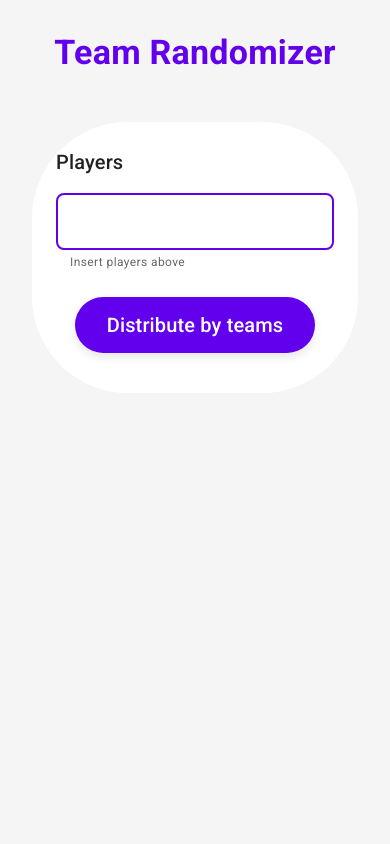
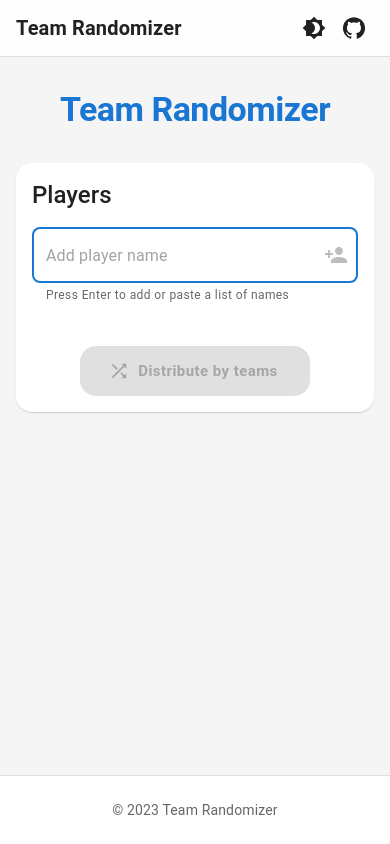
Before and after one commit to Cabeda/team-Randomizer, a React (Vite) app: page / in a window 390 px wide. Built offline with nearby package versions, Linux system fonts and the light colour scheme.

Commit message:
Add MUI icons and implement responsive layout with theme toggle

```diff
--- a/package.json
+++ b/package.json
@@ -4,6 +4,7 @@
   "private": true,
   "dependencies": {
     "@fontsource/roboto": "^5.2.5",
+    "@mui/icons-material": "^6.4.6",
     "@mui/material": "^6.4.6",
     "lz-string": "^1.5.0",
     "react": "^19.0.0",
--- a/src/App.tsx
+++ b/src/App.tsx
@@ -1,15 +1,24 @@
 import React, { useState, useEffect } from "react";
 import { Randomize } from "./Shared/random";
 import "./App.css";
-import { Chip, Grid2, TextField, Button } from "@mui/material";
 import {
+  Chip,
+  TextField,
+  Button,
   Typography,
   Paper,
   Box,
   useTheme,
   useMediaQuery,
-  alpha
+  alpha,
+  Container,
+  Stack,
+  Divider,
+  IconButton,
+  InputAdornment
 } from '@mui/material';
+import PersonAddIcon from '@mui/icons-material/PersonAdd';
+import ShuffleIcon from '@mui/icons-material/Shuffle';
 import ResponsiveLayout from './components/ResponsiveLayout';
 import { useThemeMode } from './components/ThemeModeProvider';
 import { Team, useTeamState } from './hooks/useTeamState';
@@ -72,7 +81,6 @@ function App() {
   };
 
   const handleResultChange = (matches: Imatch[]) => {
-
     const updatedTeams: Team[] = matches.map(match => ({
       id: match.team,
       name: match.team,
@@ -80,8 +88,6 @@ function App() {
     }));
 
     setTeams(updatedTeams);
-
-
   }
 
   const theme = useTheme();
@@ -92,7 +98,12 @@ function App() {
   if (loading) {
     return (
       <ResponsiveLayout>
-        <Box sx={{ textAlign: 'center', padding: 4 }}>
+        <Box sx={{
+          display: 'flex',
+          justifyContent: 'center',
+          alignItems: 'center',
+          height: '100vh'
+        }}>
           <Typography variant="h5">Loading...</Typography>
         </Box>
       </ResponsiveLayout>
@@ -101,56 +112,61 @@ function App() {
 
   return (
     <ResponsiveLayout>
-      <Box sx={{
-        display: 'flex',
-        flexDirection: 'column',
-        alignItems: 'center',
-        gap: 4,
-        textAlign: 'center',
-        transition: 'all 0.3s ease'
-      }}>
+      <Container maxWidth="md" sx={{ py: 4 }}>
+        <Stack spacing={4}>
           <Typography
             variant={isMobile ? "h4" : "h2"}
             component="h1"
             color="primary"
+            align="center"
             sx={{
-            mb: 2,
-            fontWeight: 'bold',
-            transition: 'color 0.3s ease'
+              fontWeight: 700,
+              letterSpacing: -0.5,
             }}
           >
             Team Randomizer
           </Typography>
 
           <Paper
-          elevation={isDarkMode ? 2 : 0}
+            elevation={isDarkMode ? 3 : 1}
             sx={{
-            width: '100%',
-            padding: isMobile ? theme.spacing(3) : theme.spacing(5),
-            borderRadius: theme.shape.borderRadius * 1.5,
+              borderRadius: 2,
+              overflow: 'hidden',
               backgroundColor: theme.palette.background.paper,
-            transition: 'all 0.3s ease',
+              transition: theme.transitions.create(['box-shadow', 'background-color']),
               border: isDarkMode ? `1px solid ${alpha(theme.palette.divider, 0.1)}` : 'none'
             }}
           >
-          <div className="errorMessage">
-            {errorMessage && <h3>{errorMessage}</h3>}
-          </div>
-          <Grid2 container className="container" columns={1}>
+            <Box sx={{ p: { xs: 2, sm: 3, md: 4 } }}>
+              {errorMessage && (
+                <Box
+                  sx={{
+                    p: 2,
+                    mb: 3,
+                    borderRadius: 1,
+                    backgroundColor: alpha(theme.palette.error.main, 0.1),
+                    border: `1px solid ${alpha(theme.palette.error.main, 0.2)}`
+                  }}
+                >
+                  <Typography color="error" variant="body1">{errorMessage}</Typography>
+                </Box>
+              )}
+
               <Typography
-              variant="h6"
-              component="h4"
+                variant="h5"
+                component="h2"
                 color="textPrimary"
-              sx={{ mb: 2 }}
+                sx={{ mb: 2, fontWeight: 500 }}
               >
                 Players
               </Typography>
+
               <TextField
-              id="outlined-basic"
                 variant="outlined"
                 autoFocus
-              helperText="Insert players above"
-              fullWidth={true}
+                placeholder="Add player name"
+                helperText="Press Enter to add or paste a list of names"
+                fullWidth
                 value={playerInput}
                 onChange={(e) => setPlayerInput(e.target.value)}
                 onKeyDown={(e) => {
@@ -159,59 +175,97 @@ function App() {
                 onPaste={(event) => {
                   const clipboardText: string = event.clipboardData.getData("Text");
                   event.preventDefault();
-
                   const players = clipboardText
                     .split("\n")
                     .filter((t) => t.length > 0);
-
                   handlePlayersPasteChange(players);
                 }}
+                InputProps={{
+                  endAdornment: (
+                    <InputAdornment position="end">
+                      <IconButton
+                        edge="end"
+                        color="primary"
+                        onClick={() => handlePlayersChange(playerInput)}
+                        disabled={!playerInput.trim()}
+                      >
+                        <PersonAddIcon />
+                      </IconButton>
+                    </InputAdornment>
+                  ),
+                }}
+                sx={{ mb: 2 }}
               />
-            <Box sx={{ mt: 2, display: 'flex', flexWrap: 'wrap', gap: 1 }}>
-              {players.map((player) => {
-                return (
+
+              {players.length > 0 && (
+                <Paper
+                  variant="outlined"
+                  sx={{
+                    p: 2,
+                    mt: 2,
+                    mb: 3,
+                    borderRadius: 1,
+                    backgroundColor: alpha(theme.palette.background.default, 0.6),
+                    display: 'flex',
+                    flexWrap: 'wrap',
+                    gap: 1
+                  }}
+                >
+                  {players.map((player) => (
                     <Chip
                       key={player}
                       label={player}
-                    variant="outlined"
+                      variant="filled"
                       color="primary"
                       onDelete={() => handlePlayerDelete(player)}
-                    sx={{ margin: '4px' }}
+                      sx={{ m: 0.5 }}
                     />
-                );
-              })}
-            </Box>
-          </Grid2>
+                  ))}
+                </Paper>
+              )}
+
+              <Box sx={{ display: 'flex', justifyContent: 'center', mt: 3 }}>
                 <Button
                   id="randomizeBtn"
                   variant="contained"
                   color="primary"
                   size="large"
                   onClick={runRandomize}
+                  disabled={players.length < 2}
+                  startIcon={<ShuffleIcon />}
                   sx={{
-              mt: 3,
-              mb: 2,
                     px: 4,
                     py: 1.5,
-              borderRadius: theme.shape.borderRadius * 1.5
+                    borderRadius: 2,
+                    textTransform: 'none',
+                    fontWeight: 600,
+                    boxShadow: theme.shadows[3],
                   }}
                 >
-            <Typography variant="h6">Distribute by teams</Typography>
+                  Distribute by teams
                 </Button>
+              </Box>
 
               {teams.length > 0 && (
-            <Box sx={{ mt: 4 }}>
-              <Typography variant="h5" component="h3" sx={{ mb: 2 }}>
-                Result
+                <>
+                  <Divider sx={{ my: 4 }} />
+                  <Typography
+                    variant="h5"
+                    component="h2"
+                    sx={{ mb: 3, fontWeight: 500 }}
+                  >
+                    Teams
                   </Typography>
                   <Result
                     matches={convertTeamsToMatches()}
                     setResult={handleResultChange}
                   />
+                </>
+              )}
             </Box>
-          )}
           </Paper>
-      </Box>
+        </Stack>
+      </Container>
     </ResponsiveLayout>
   );
 }
--- a/src/components/ResponsiveLayout.tsx
+++ b/src/components/ResponsiveLayout.tsx
@@ -1,34 +1,119 @@
-import React, { ReactNode } from 'react';
-import { Box, Container, useTheme, useMediaQuery } from '@mui/material';
+import React from 'react';
+import {
+  AppBar,
+  Toolbar,
+  IconButton,
+  Typography,
+  Box,
+  useTheme,
+  Tooltip,
+  Container,
+  useScrollTrigger,
+} from '@mui/material';
+import Brightness4Icon from '@mui/icons-material/Brightness4';
+import Brightness7Icon from '@mui/icons-material/Brightness7';
+import GitHubIcon from '@mui/icons-material/GitHub';
+import { useThemeMode } from './ThemeModeProvider';
 
-interface ResponsiveLayoutProps {
-  children: ReactNode;
+interface Props {
+  children: React.ReactNode;
 }
 
-const ResponsiveLayout: React.FC<ResponsiveLayoutProps> = ({ children }) => {
+// For AppBar elevation scroll behavior
+function ElevationScroll(props: { children: React.ReactElement }) {
+  const { children } = props;
+  const trigger = useScrollTrigger({
+    disableHysteresis: true,
+    threshold: 0,
+  });
+
+  return React.cloneElement(children, {
+    elevation: trigger ? 4 : 0,
+  });
+}
+
+const ResponsiveLayout: React.FC<Props> = ({ children }) => {
   const theme = useTheme();
-  const isMobile = useMediaQuery(theme.breakpoints.down('sm'));
+  const { mode, toggleMode } = useThemeMode();
+  const isDarkMode = mode === 'dark';
 
   return (
-    <Box
-      sx={{
-        minHeight: '100vh',
-        display: 'flex',
-        flexDirection: 'column',
-        padding: isMobile ? theme.spacing(2) : theme.spacing(4),
-      }}
-    >
-      <Container
-        maxWidth="lg"
+    <Box sx={{
+      display: 'flex',
+      flexDirection: 'column',
+      minHeight: '100vh',
+      bgcolor: theme.palette.background.default,
+      transition: theme.transitions.create('background-color'),
+    }}>
+      <ElevationScroll>
+        <AppBar
+          position="sticky"
+          color="default"
+          sx={{
+            borderBottom: `1px solid ${theme.palette.divider}`,
+            backdropFilter: 'blur(8px)',
+            backgroundColor: isDarkMode
+              ? 'rgba(30, 30, 30, 0.8)'
+              : 'rgba(255, 255, 255, 0.85)',
+          }}
+        >
+          <Toolbar>
+            <Typography
+              variant="h6"
+              component="div"
+              sx={{ flexGrow: 1, fontWeight: 600 }}
+            >
+              Team Randomizer
+            </Typography>
+
+            <Tooltip title="Toggle dark mode">
+              <IconButton onClick={toggleMode} color="inherit" aria-label="toggle theme">
+                {isDarkMode ? <Brightness7Icon /> : <Brightness4Icon />}
+              </IconButton>
+            </Tooltip>
+
+            <Tooltip title="View on GitHub">
+              <IconButton
+                color="inherit"
+                aria-label="github"
+                href="https://github.com/Cabeda/team-Randomizer"
+                target="_blank"
+                rel="noopener noreferrer"
+              >
+                <GitHubIcon />
+              </IconButton>
+            </Tooltip>
+          </Toolbar>
+        </AppBar>
+      </ElevationScroll>
+
+      <Box
+        component="main"
         sx={{
           flexGrow: 1,
-          display: 'flex',
-          flexDirection: 'column',
-          padding: isMobile ? theme.spacing(2) : theme.spacing(3),
+          width: '100%',
+          pb: 4,
         }}
       >
         {children}
-      </Container>
+      </Box>
+
+      <Box
+        component="footer"
+        sx={{
+          py: 3,
+          px: 2,
+          mt: 'auto',
+          backgroundColor: theme.palette.background.paper,
+          borderTop: `1px solid ${theme.palette.divider}`,
+        }}
+      >
+        <Container maxWidth="sm">
+          <Typography variant="body2" color="text.secondary" align="center">
+            © {new Date().getFullYear()} Team Randomizer
+          </Typography>
+        </Container>
+      </Box>
     </Box>
   );
 };
--- a/src/components/ThemeModeProvider.tsx
+++ b/src/components/ThemeModeProvider.tsx
@@ -1,30 +1,147 @@
-import React, { createContext, useContext, useMemo, ReactNode } from 'react';
-import { useColorScheme } from '../hooks/useColorScheme';
-import { PaletteMode } from '@mui/material';
+import React, { createContext, useContext, useMemo, useState, useEffect } from 'react';
+import { ThemeProvider, createTheme } from '@mui/material/styles';
+import { PaletteMode, CssBaseline } from '@mui/material';
 
-interface ThemeModeContextType {
+type ThemeModeContextType = {
   mode: PaletteMode;
-}
+  toggleMode: () => void;
+};
 
-const ThemeModeContext = createContext<ThemeModeContextType>({ mode: 'light' });
+const ThemeModeContext = createContext<ThemeModeContextType>({
+  mode: 'light',
+  toggleMode: () => {},
+});
 
-interface ThemeModeProviderProps {
-  children: ReactNode;
-}
+export const useThemeMode = () => useContext(ThemeModeContext);
 
-export const ThemeModeProvider: React.FC<ThemeModeProviderProps> = ({ children }) => {
-  const systemColorScheme = useColorScheme();
+export const ThemeModeProvider: React.FC<{ children: React.ReactNode }> = ({ children }) => {
+  // Get stored theme or use system preference
+  const getInitialMode = (): PaletteMode => {
+    const storedMode = localStorage.getItem('themeMode');
+    if (storedMode && (storedMode === 'light' || storedMode === 'dark')) {
+      return storedMode;
+    }
+    return window.matchMedia('(prefers-color-scheme: dark)').matches ? 'dark' : 'light';
+  };
 
-  // For now, we just use the system preference
-  const contextValue = useMemo(() => {
-    return { mode: systemColorScheme };
-  }, [systemColorScheme]);
+  const [mode, setMode] = useState<PaletteMode>(getInitialMode);
+
+  useEffect(() => {
+    localStorage.setItem('themeMode', mode);
+  }, [mode]);
+
+  const toggleMode = () => {
+    setMode((prevMode) => (prevMode === 'light' ? 'dark' : 'light'));
+  };
+
+  const theme = useMemo(
+    () =>
+      createTheme({
+        palette: {
+          mode,
+          primary: {
+            main: mode === 'light' ? '#1976d2' : '#90caf9',
+          },
+          secondary: {
+            main: mode === 'light' ? '#9c27b0' : '#ce93d8',
+          },
+          background: {
+            default: mode === 'light' ? '#f5f5f5' : '#121212',
+            paper: mode === 'light' ? '#ffffff' : '#1e1e1e',
+          },
+        },
+        typography: {
+          fontFamily: '"Roboto", "Helvetica", "Arial", sans-serif',
+          h1: {
+            fontWeight: 700,
+            letterSpacing: -1.5,
+          },
+          h2: {
+            fontWeight: 700,
+            letterSpacing: -0.5,
+          },
+          h3: {
+            fontWeight: 600,
+          },
+          h4: {
+            fontWeight: 600,
+          },
+          h5: {
+            fontWeight: 500,
+          },
+          h6: {
+            fontWeight: 500,
+          },
+          button: {
+            fontWeight: 600,
+            textTransform: 'none',
+          },
+        },
+        shape: {
+          borderRadius: 8,
+        },
+        components: {
+          MuiButton: {
+            styleOverrides: {
+              root: {
+                textTransform: 'none',
+                padding: '8px 16px',
+                fontWeight: 600,
+              },
+              containedPrimary: {
+                boxShadow: mode === 'light'
+                  ? '0px 3px 5px -1px rgba(0,0,0,0.1), 0px 6px 10px 0px rgba(0,0,0,0.06), 0px 1px 18px 0px rgba(0,0,0,0.05)'
+                  : '0px 3px 5px -1px rgba(0,0,0,0.3), 0px 6px 10px 0px rgba(0,0,0,0.2), 0px 1px 18px 0px rgba(0,0,0,0.16)',
+              },
+            },
+          },
+          MuiPaper: {
+            styleOverrides: {
+              root: {
+                backgroundImage: 'none',
+              },
+              elevation1: {
+                boxShadow: mode === 'light'
+                  ? '0px 2px 1px -1px rgba(0,0,0,0.08), 0px 1px 1px 0px rgba(0,0,0,0.06), 0px 1px 3px 0px rgba(0,0,0,0.05)'
+                  : '0px 2px 1px -1px rgba(0,0,0,0.15), 0px 1px 1px 0px rgba(0,0,0,0.15), 0px 1px 3px 0px rgba(0,0,0,0.15)',
+              },
+            },
+          },
+          MuiChip: {
+            styleOverrides: {
+              root: {
+                fontWeight: 500,
+              },
+            },
+          },
+          MuiTextField: {
+            styleOverrides: {
+              root: {
+                '& .MuiOutlinedInput-root': {
+                  borderRadius: '8px',
+                },
+              },
+            },
+          },
+        },
+      }),
+    [mode],
+  );
+
+  const contextValue = useMemo(
+    () => ({
+      mode,
+      toggleMode,
+    }),
+    [mode]
+  );
 
   return (
     <ThemeModeContext.Provider value={contextValue}>
-      {children}
+      <ThemeProvider theme={theme}>
+        <CssBaseline />
+        {children}
+      </ThemeProvider>
     </ThemeModeContext.Provider>
   );
 };
-
-export const useThemeMode = () => useContext(ThemeModeContext);
--- a/src/index.tsx
+++ b/src/index.tsx
@@ -1,34 +1,21 @@
-import React from "react";
-import { createRoot } from "react-dom/client";
-import "./index.css";
-import App from "./App";
-import * as serviceWorker from "./serviceWorker";
-import "@fontsource/roboto/300.css";
-import "@fontsource/roboto/400.css";
-import "@fontsource/roboto/500.css";
-import "@fontsource/roboto/700.css";
-import { ThemeProvider, CssBaseline } from "@mui/material";
-import { createAppTheme } from "./theme";
-import { useColorScheme } from "./hooks/useColorScheme";
+import React from 'react';
+import ReactDOM from 'react-dom/client';
+import './index.css';
+import App from './App';
+import { ThemeModeProvider } from './components/ThemeModeProvider';
 
-// Wrap application with theme provider
-const ThemedApp = () => {
-  const colorMode = useColorScheme();
-  const theme = React.useMemo(() => createAppTheme(colorMode), [colorMode]);
+const root = ReactDOM.createRoot(
+  document.getElementById('root') as HTMLElement
+);
 
-  return (
-    <ThemeProvider theme={theme}>
-      <CssBaseline />
+root.render(
+  <React.StrictMode>
+    <ThemeModeProvider>
       <App />
-    </ThemeProvider>
-  );
-};
+    </ThemeModeProvider>
+  </React.StrictMode>
+);
 
-const container = document.getElementById("root");
-const root = createRoot(container!);
-root.render(<ThemedApp />);
-
-// If you want your app to work offline and load faster, you can change
-// unregister() to register() below. Note this comes with some pitfalls.
-// Learn more about service workers: https://bit.ly/CRA-PWA
-serviceWorker.unregister();
+// If you want to start measuring performance in your app, pass a function
+// to log results (for example: reportWebVitals(console.log))
+// or send to an analytics endpoint. Learn more: https://bit.ly/CRA-vitals
```
Also changed, not shown: 1 other file (tests, documents, lock files or other folders). Lines whose indentation alone changed are shown as unchanged.
